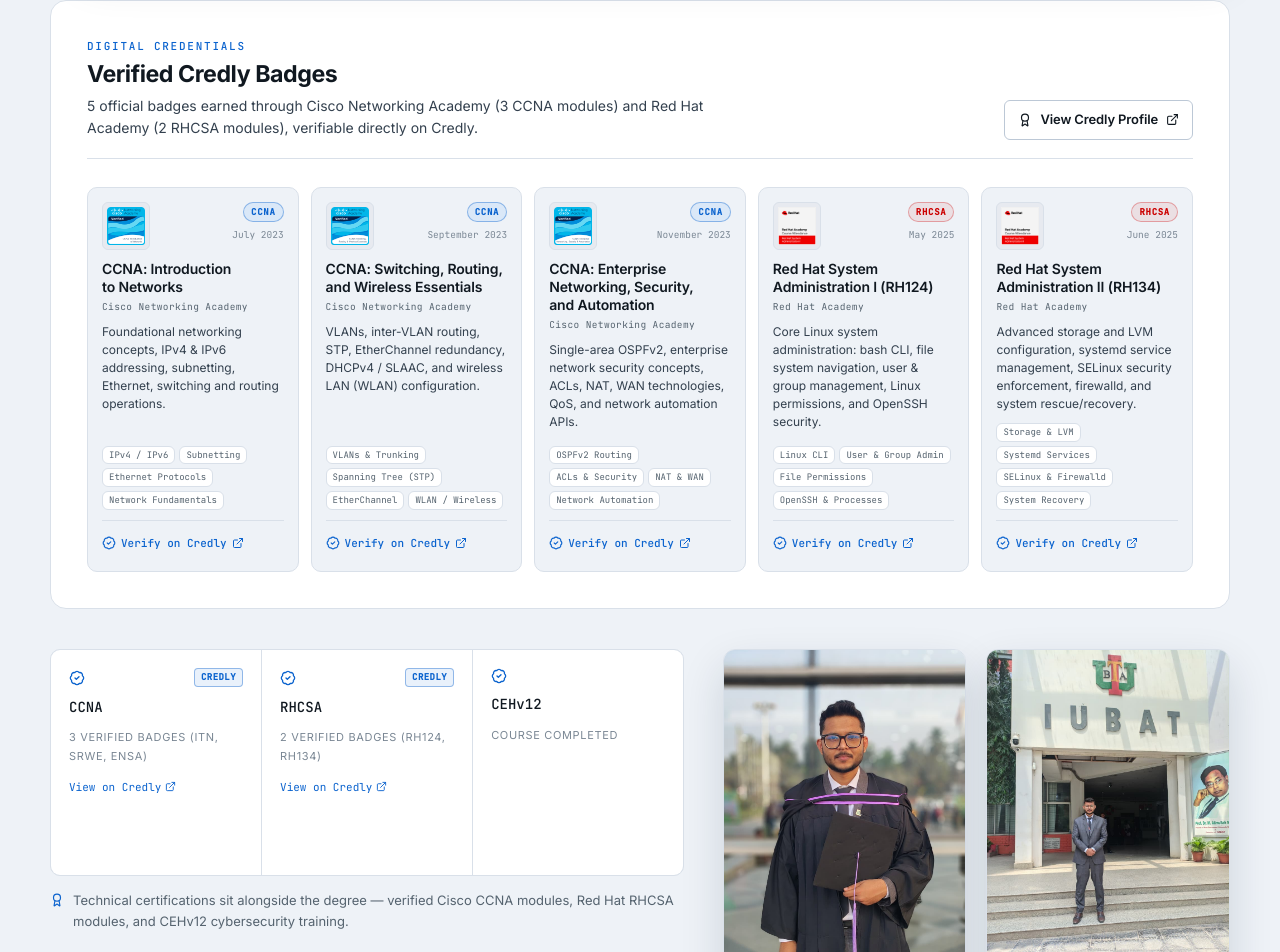
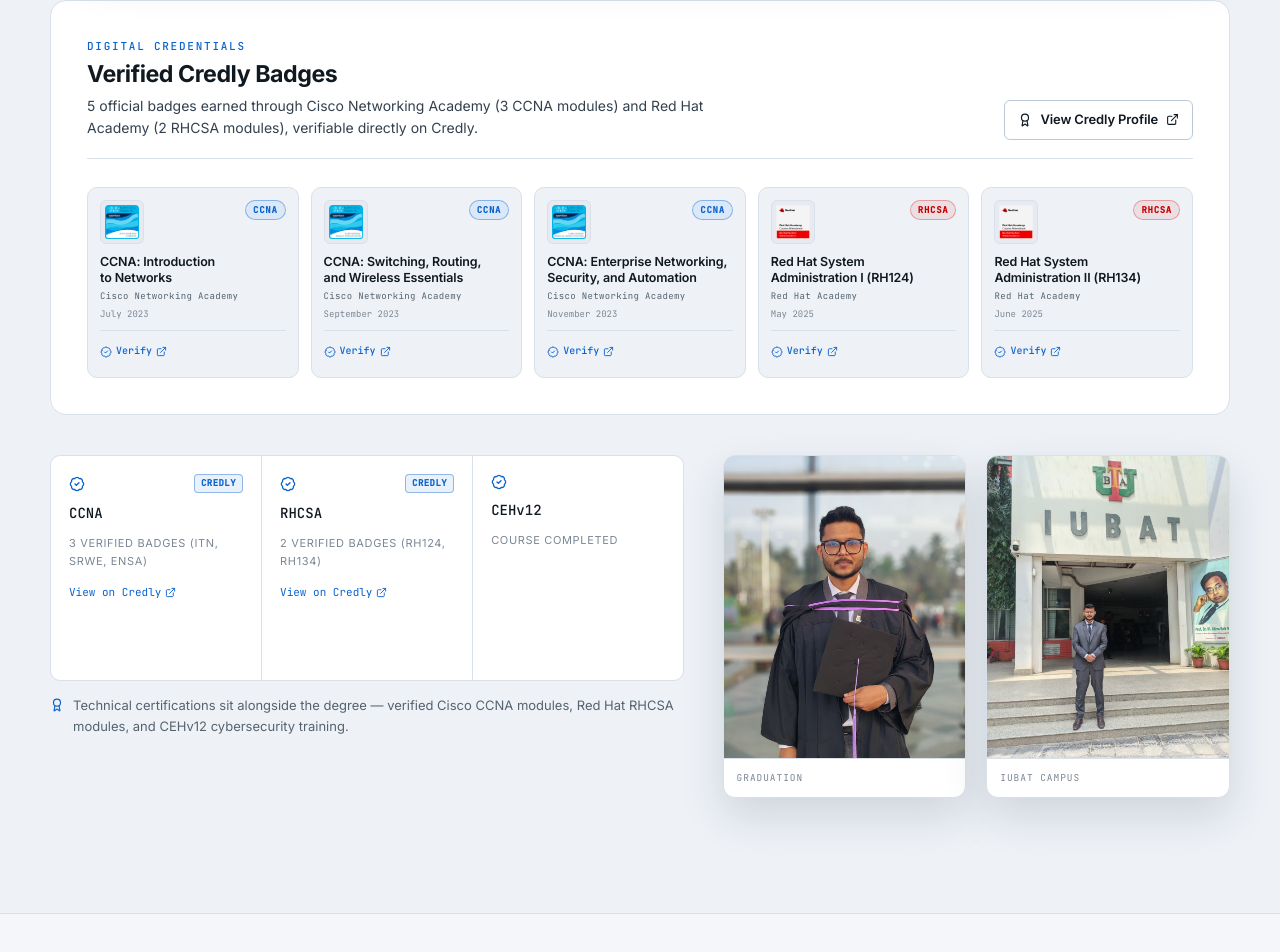
Before and after one commit to omithhasantanvir/portfolio, a Next.js app: page / in a window 1280 px wide. Shown: the part 7540-8492 px from the top of the page. Built offline with nearby package versions, Linux system fonts and the light colour scheme.

Commit message:
style: compact badge cards - remove summary/skills, smaller image and padding

```diff
--- a/app/globals.css
+++ b/app/globals.css
@@ -1900,7 +1900,7 @@
   display: flex;
   flex-direction: column;
   height: 100%;
-  padding: 14px;
+  padding: 12px;
   border: 1px solid var(--line);
   border-radius: var(--radius);
   background: var(--bg-soft);
@@ -1918,17 +1918,16 @@
   display: flex;
   align-items: flex-start;
   justify-content: space-between;
-  gap: 10px;
+  gap: 8px;
   margin-bottom: 10px;
 }
 
 .badge-card__emblem {
-  position: relative;
   display: flex;
   align-items: center;
   justify-content: center;
-  width: 48px;
-  height: 48px;
+  width: 44px;
+  height: 44px;
   flex-shrink: 0;
   padding: 4px;
   border-radius: var(--radius-sm);
@@ -1942,13 +1941,6 @@
   object-fit: contain;
 }
 
-.badge-card__meta {
-  display: flex;
-  flex-direction: column;
-  align-items: flex-end;
-  gap: 5px;
-}
-
 .badge-card__track {
   display: inline-flex;
   align-items: center;
@@ -1979,79 +1971,54 @@
   border-color: rgba(204, 0, 0, 0.3);
 }
 
-.badge-card__date {
-  font-family: var(--font-mono);
-  font-size: 0.59375rem;
-  color: var(--muted-2);
-}
-
 .badge-card__content {
   display: flex;
   flex-direction: column;
   flex-grow: 1;
+  gap: 3px;
 }
 
 .badge-card__title {
-  font-size: 0.875rem;
+  font-size: 0.78rem;
   font-weight: 600;
   line-height: 1.3;
   letter-spacing: -0.01em;
-  margin: 0 0 3px 0;
+  margin: 0;
 }
 
 .badge-card__issuer {
   font-family: var(--font-mono);
-  font-size: 0.59375rem;
+  font-size: 0.5625rem;
   letter-spacing: 0.04em;
   color: var(--muted);
-  margin-bottom: 8px;
-}
-
-.badge-card__summary {
-  font-size: 0.75rem;
-  line-height: 1.5;
-  color: var(--text-2);
-  margin-bottom: 10px;
-}
-
-.badge-card__skills {
-  display: flex;
-  flex-wrap: wrap;
-  gap: 4px;
-  margin-top: auto;
-  margin-bottom: 10px;
-}
-
-.badge-skill {
-  display: inline-block;
-  padding: 1px 6px;
+  margin: 0;
+}
+
+.badge-card__date {
   font-family: var(--font-mono);
   font-size: 0.5625rem;
-  border-radius: var(--radius-sm);
-  background: var(--panel);
-  border: 1px solid var(--line);
-  color: var(--muted);
+  color: var(--muted-2);
 }
 
 .badge-card__footer {
-  padding-top: 10px;
+  padding-top: 8px;
+  margin-top: 8px;
   border-top: 1px solid var(--line);
 }
 
 .badge-card__verify {
   display: inline-flex;
   align-items: center;
-  gap: 5px;
-  font-family: var(--font-mono);
-  font-size: 0.6875rem;
+  gap: 4px;
+  font-family: var(--font-mono);
+  font-size: 0.625rem;
   font-weight: 500;
   color: var(--accent);
-  transition: color 0.2s var(--ease), gap 0.2s var(--ease);
+  transition: color 0.2s var(--ease);
 }
 
 .badge-card__verify:hover {
   color: var(--accent-2);
-  gap: 7px;
   text-decoration: underline;
 }
 
--- a/components/credentials.tsx
+++ b/components/credentials.tsx
@@ -105,31 +105,20 @@
                       <Image
                         src={badge.image}
                         alt={`${badge.title} badge`}
-                        width={72}
-                        height={72}
+                        width={48}
+                        height={48}
                         className="badge-card__img"
                       />
                     </div>
-                    <div className="badge-card__meta">
-                      <span className={`badge-card__track badge-card__track--${badge.track.toLowerCase()}`}>
-                        {badge.track}
-                      </span>
-                      <time className="badge-card__date">{badge.issueDate}</time>
-                    </div>
+                    <span className={`badge-card__track badge-card__track--${badge.track.toLowerCase()}`}>
+                      {badge.track}
+                    </span>
                   </div>
 
                   <div className="badge-card__content">
                     <h4 className="badge-card__title">{badge.title}</h4>
                     <p className="badge-card__issuer">{badge.issuer}</p>
-                    <p className="badge-card__summary">{badge.summary}</p>
-
-                    <div className="badge-card__skills">
-                      {badge.skills.map((skill) => (
-                        <span className="badge-skill" key={skill}>
-                          {skill}
-                        </span>
-                      ))}
-                    </div>
+                    <time className="badge-card__date">{badge.issueDate}</time>
                   </div>
 
                   <div className="badge-card__footer">
@@ -139,9 +128,9 @@
                       target="_blank"
                       rel="noreferrer"
                     >
-                      <BadgeCheck size={14} aria-hidden="true" />
-                      Verify on Credly
-                      <ExternalLink size={12} aria-hidden="true" />
+                      <BadgeCheck size={12} aria-hidden="true" />
+                      Verify
+                      <ExternalLink size={11} aria-hidden="true" />
                     </a>
                   </div>
                 </article>
```
